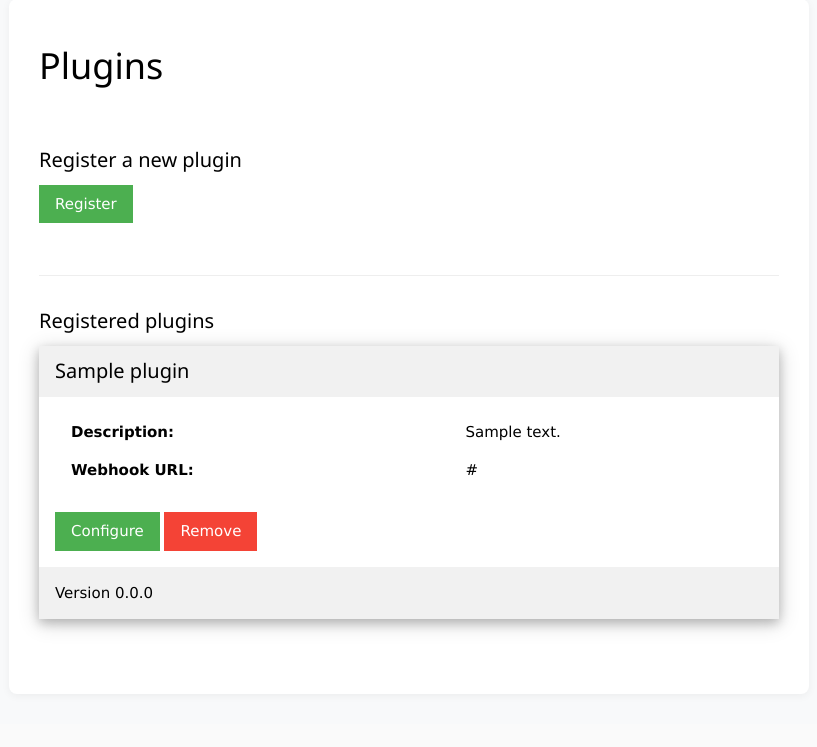
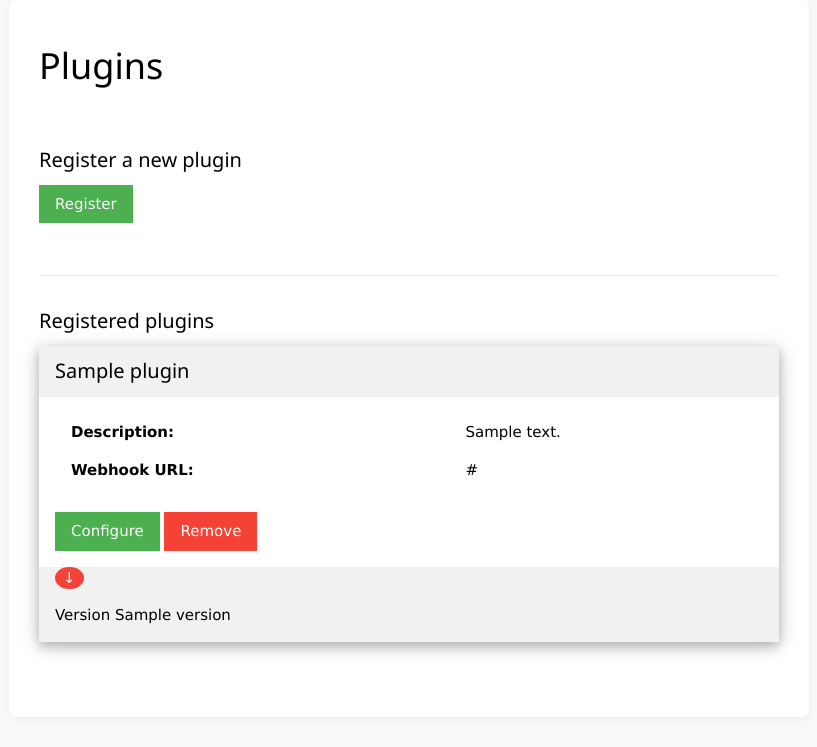
Before and after one commit to LukeRoberson/Web-Service, a Flask app: template templates/plugins.html in a window 1280 px wide. Shown: the part 86-833 px from the top of the page, without its empty margins (231-1048 px from the left). Before the commit the page ends 716 px from the top, so only its background shows below. Run offline with Flask 3, Linux system fonts and the light colour scheme; the template is opened without the code that fills it: most values are stand-ins (such as "Sample title", 1, 10 or a date in 2020); parts of the project's set-up code (start-up, migrations or seed data) failed here and were passed over.

Commit message:
Updated plugins page to show plugin version and container status

```diff
--- a/main.py
+++ b/main.py
@@ -201,11 +201,11 @@ def create_app(
         plugins = plugin_manager.read()
 
     # Dynamically register routes for each plugin
-    logging.info("Registering webhooks for plugins...")
-    logging.info(f"Plugins: {plugins}")
+    logging.debug("Registering webhooks for plugins...")
+    logging.debug(f"Plugins: {plugins}")
 
     for plugin in plugins:
-        print(f"Registering webhook for plugin: {plugin['name']}")
+        logging.debug(f"Registering webhook for plugin: {plugin['name']}")
         endpoint = f"webhook_{plugin['name']}"
         allowed_ips = plugin['webhook']['allowed-ip']
 
--- a/pyproject.toml
+++ b/pyproject.toml
@@ -1,9 +1,9 @@
 [tool.project-metadata]
 name = "Web Interface Service"
 description = "The Web Interface for the AI assistant app"
-version = "1.0.1"
+version = "1.0.7"
 
 [tool.versioning]
 major = 1
 minor = 0
-patch = 1
+patch = 7
--- a/templates/plugins.html
+++ b/templates/plugins.html
@@ -156,9 +156,20 @@
         <button class="w3-button w3-red" onclick="deletePlugin('{{ plugin.name }}')">Remove</button>
     </div>
 
-    <!-- Version as a footer -->
+    <!-- Version and status as a footer -->
     <footer class="w3-container w3-light-grey">
-        <p>Version 0.0.0</p>
+        {% if plugin.container and plugin.container['health'] == 'healthy' %}
+            <span class="w3-badge w3-green" title="Healthy">↑</span>
+        {% elif plugin.container and plugin.container['health'] == 'unhealthy' %}
+            <span class="w3-badge w3-orange" title="Unhealthy">!</span>
+        {% elif plugin.container and plugin.container['health'] == 'unknown' %}
+            <span class="w3-badge w3-grey" title="Unknown">?</span>
+        {% elif plugin.container and plugin.container['health'] == 'exited' %}
+            <span class="w3-badge w3-red" title="Exited">↓</span>
+        {% else %}
+            <span class="w3-badge w3-red" title="Down">↓</span>
+        {% endif %}
+        <p>Version {{ plugin.container['version'] }}</p>
     </footer>
 </div>
 
--- a/web.py
+++ b/web.py
@@ -541,6 +541,22 @@ def plugins() -> Response:
 
     logging.debug("Plugin list loaded: %s", plugin_list)
 
+    for plugin in plugin_list:
+        # Make an API call to the container service to get container info
+        try:
+            container_response = requests.get(
+                CONTAINER_URL,
+                timeout=3,
+                params={
+                    'container': plugin['name']
+                }
+            )
+            plugin['container'] = container_response.json()['services'][0]
+
+        except Exception as e:
+            logging.error("Error fetching container info: %s", e)
+            plugin['container'] = None
+
     return make_response(
         render_template(
             'plugins.html',
```
